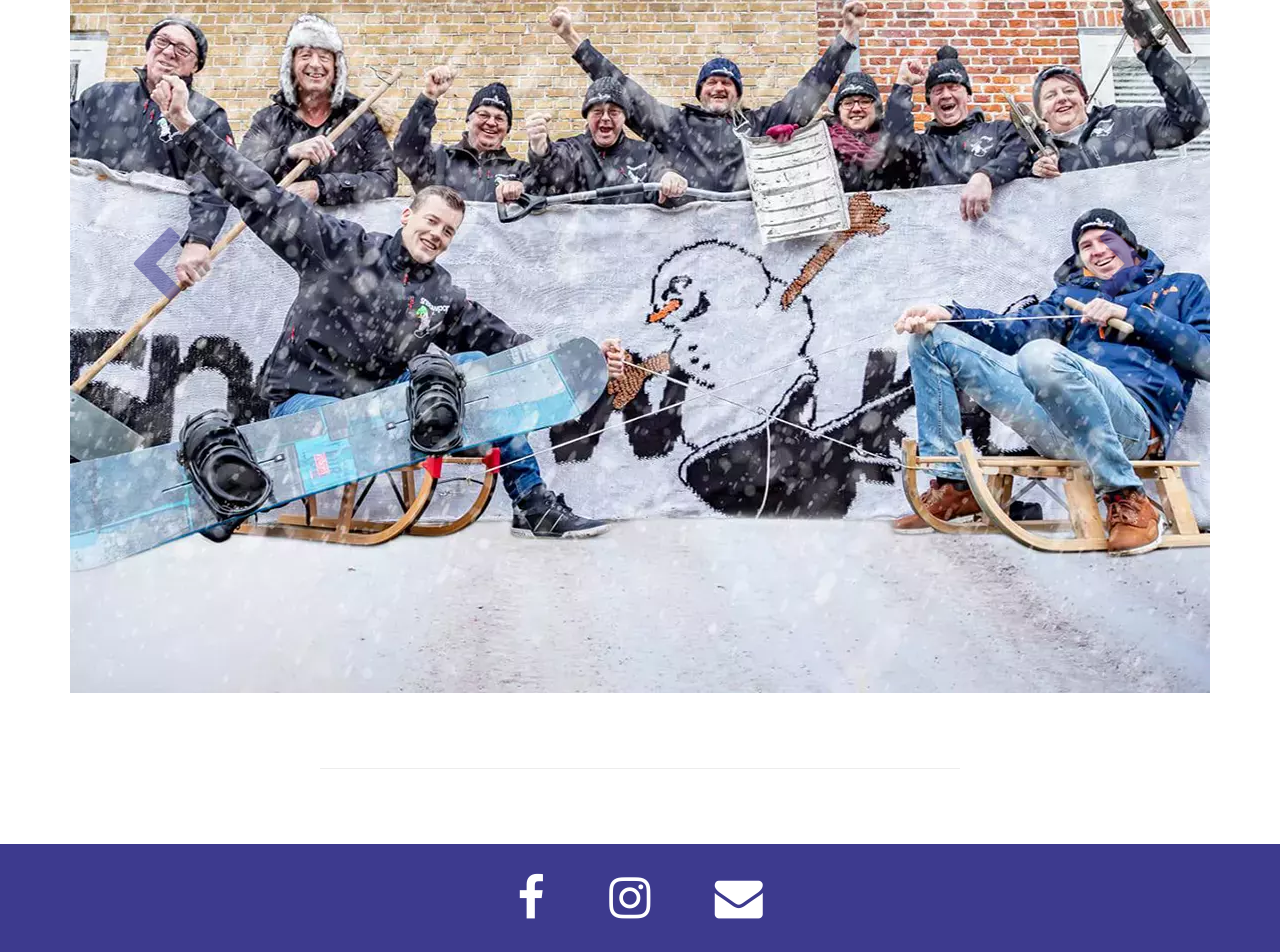
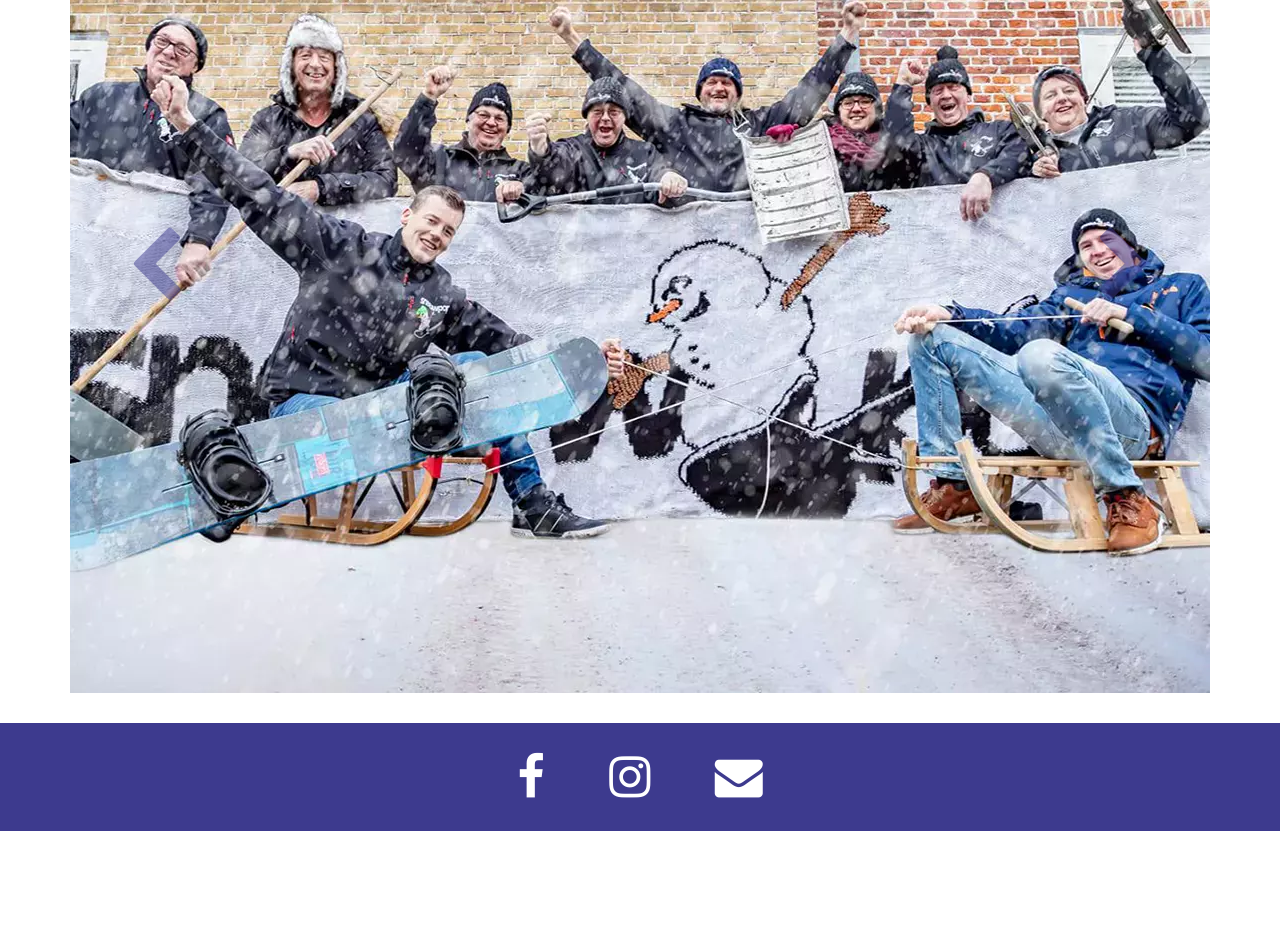
Before and after one commit to sneeuwpop-festival/sneeuwpop.nl, a Jekyll site: the page built from index.md, in a window 1280 px wide. Shown: the part 3654-4606 px from the top of the page. Built offline with Jekyll 4.4.1, drawn with Linux system fonts in a browser that asks for light colours; after the commit the page ends 4485 px from its top, so only the background shows below that.

Commit message:
Update index.md

```diff
--- a/index.md
+++ b/index.md
@@ -20,8 +20,3 @@
 ---
 
 {% include photos.html %}
-
-
----
-
-{% include tibo.html %}
```
